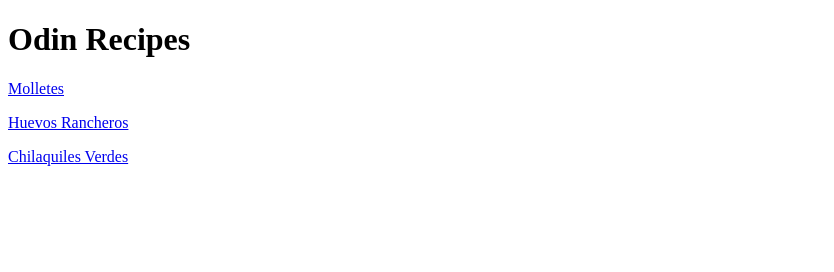
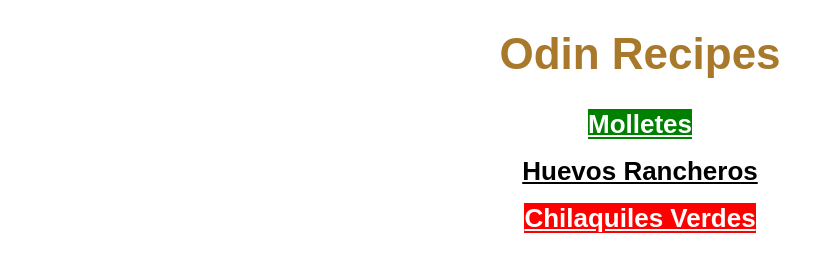
Before and after one commit to EKM96/odin-recipes, a plain HTML site: page index.html in a window 1280 px wide. Shown: the whole page, without its empty margins (0-834 px from the left). Drawn offline with Linux system fonts and the light colour scheme.

Commit message:
Add style.css file

```diff
--- a/index.html
+++ b/index.html
@@ -2,13 +2,16 @@
 <html lang="en">
     <head>
         <meta charset="UTF-8">
+        <link rel="stylesheet" href="style.css">
         <title>Breakfast Recipes</title>
     </head>
 
     <body>
-        <h1>Odin Recipes</h1>
-        <a href="recipes/molletes.html">Molletes</a>
-        <p><a href="recipes/huevos-rancheros.html">Huevos Rancheros</a></p>
-        <p><a href="recipes/chilaquiles-verdes.html">Chilaquiles Verdes</a></p>
+        <div id="home">
+            <h1 id="title">Odin Recipes</h1>
+            <p><a class="color-1 green-bg" href="recipes/molletes.html">Molletes</a></p>
+            <p><a class="color-2 white-bg" href="recipes/huevos-rancheros.html">Huevos Rancheros</a></p>
+            <p><a class="color-1 red-bg" href="recipes/chilaquiles-verdes.html">Chilaquiles Verdes</a></p>
+        </div>
     </body>
 </html>
--- /dev/null
+++ b/style.css
@@ -0,0 +1,49 @@
+#home {
+    font-family: "Arial", sans-serif;
+    text-align: center;
+}
+
+#title,
+.ref-color {
+    color: #a9792b;
+}
+
+#title {
+    font-size: 44px;
+}
+
+.green-bg {
+    background-color: green;
+}
+
+.white-bg {
+    background-color: white;
+}
+
+.red-bg {
+    background-color: red;
+}
+
+.green-bg,
+.white-bg,
+.red-bg {
+    font-weight: bold;
+    font-size: 26px;
+}
+
+.color-1 {
+    color: white;
+}
+
+.color-2 {
+    color: black;
+}
+
+.recipe-size {
+    font-size: 18px;
+}
+
+.img-size {
+    width: 300px;
+    height: auto;
+}
```
Also changed, not shown: recipes/chilaquiles-verdes.html (+7 -4 lines), recipes/huevos-rancheros.html (+8 -7 lines), recipes/molletes.html (+7 -4 lines).
